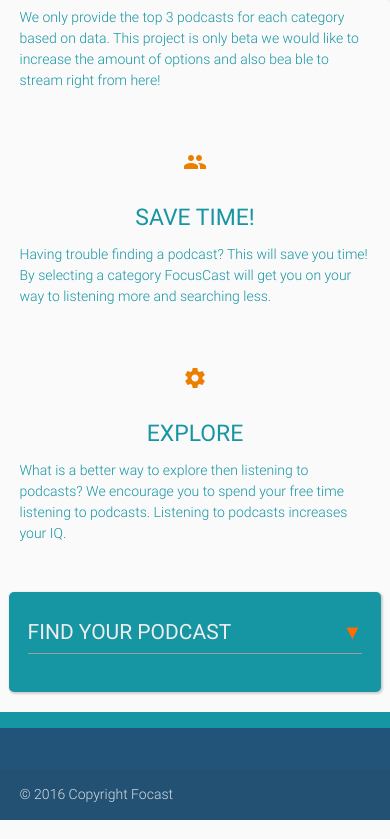
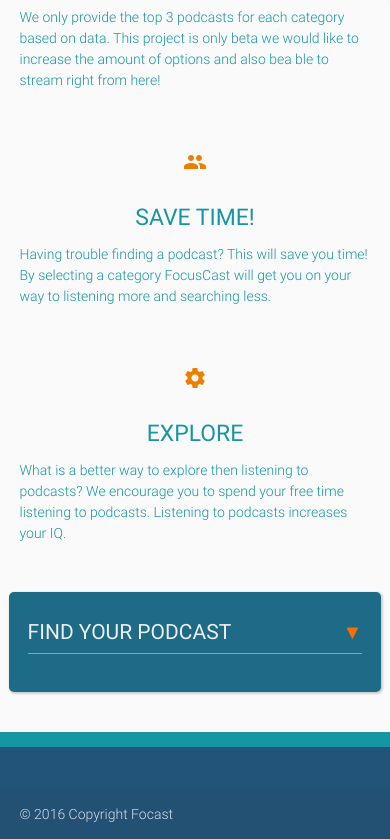
Before and after one commit to amgoodman5/FocusCast, a plain HTML site: page Q1/index.html in a window 390 px wide. Shown: the part 905-1744 px from the top of the page. Drawn offline with nearby package versions, Linux system fonts and the light colour scheme; no server answers.

Commit message:
bottom-padding

```diff
--- a/Q1/cast.js
+++ b/Q1/cast.js
@@ -60,7 +60,7 @@ $.get("https://galvanize-cors.herokuapp.com/https://feedwrangler.net/api/v2/podc
         var url = "https://galvanize-cors.herokuapp.com/https://feedwrangler.net/" + url;
         $.get(url, function(data) {
             for (var i = 0; i < 3; i++) {
-              var image = `<img src = `  + data.podcasts[i].image_url +  ` class= "responsive">`;
+              var image = `<img src = `  + data.podcasts[i].image_url +  ` class= "responsive" >`;
               var title =  `<p class ="title">` + data.podcasts[i].title + `</p>`;
                var button = `<a href =` +  `"http://www.stitcher.com/stitcher-list/all-podcasts-top-shows"`
                + `id = "download-button" class="btn-large waves-effect waves-light teal lighten-1" ` + ` >FIND & LISTEN</a>`;
--- a/Q1/index.html
+++ b/Q1/index.html
@@ -16,7 +16,7 @@
 
 <body>
 
-    <nav class="nav-wrapper  nav">
+    <nav class="nav-wrapper nav">
         <ul id="slide-out" class="side-nav">
         <li class = 'nav-a'>
           <li><a class="waves-effect waves-light btn-large" href = "#form">Explore</a></li>
@@ -73,15 +73,20 @@
 
             </div>
         </section>
-        <section class="container">
+        <section class = "form-area">
+        <div class="container">
+
             <div class="row">
+
                 <div class="input-field col s12 z-depth-5" id = "form">
                     <select>
                       <option value="" disabled selected class = "scroll-title">FIND YOUR PODCAST</option>
                     </select>
                 </div>
             </div>
-        </section>
+
+        </div>
+      </section>
         <header class = "present">
         </header>
         <div class = "show">
--- a/Q1/style.css
+++ b/Q1/style.css
@@ -151,6 +151,9 @@ input.select-dropdown {
     max-width: 300px;
 }
 
+section.form-area {
+    padding-bottom: 5%;
+}
 .card {
     position: relative;
     margin: 0.5rem 0 1rem 0;
@@ -222,9 +225,11 @@ margin: -0.54rem 0px 0;
     border-radius: 2px;
     width: 75%;
 }
-    div#form {
-        background: #1695a3;
-    }
+
+
+div#form {
+background: #1e6b88;
+}
     input.select-dropdown {
         color: #eee;
         font-size: 1.5em!important;
```
